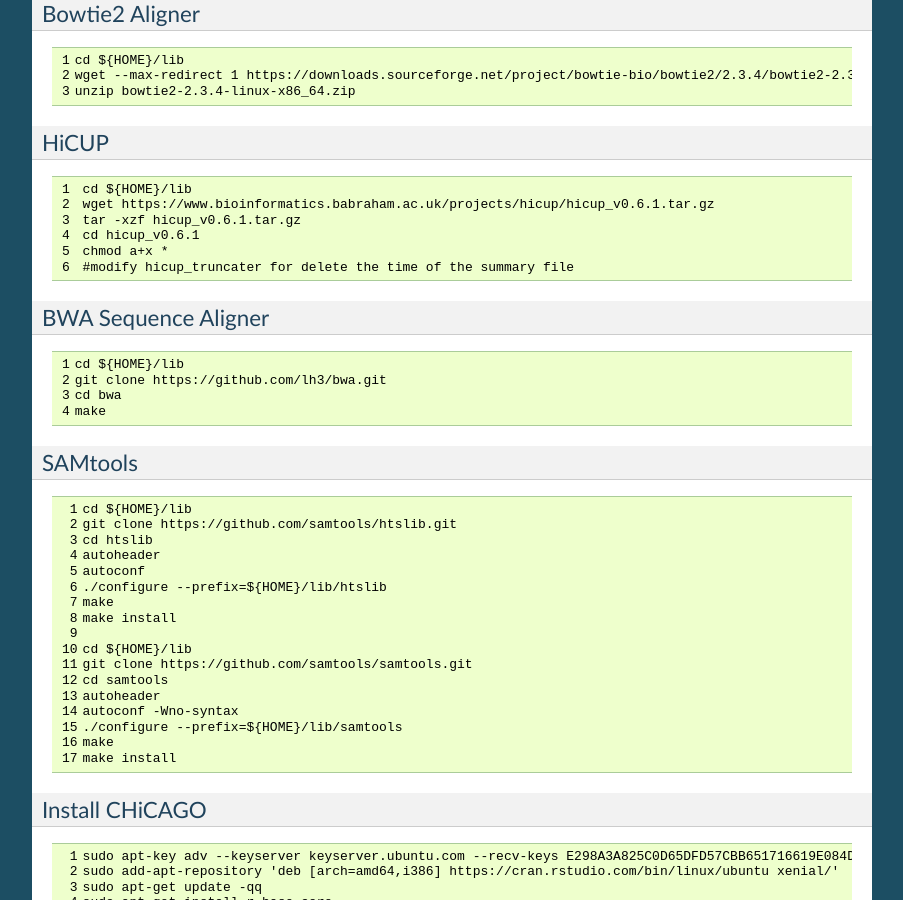
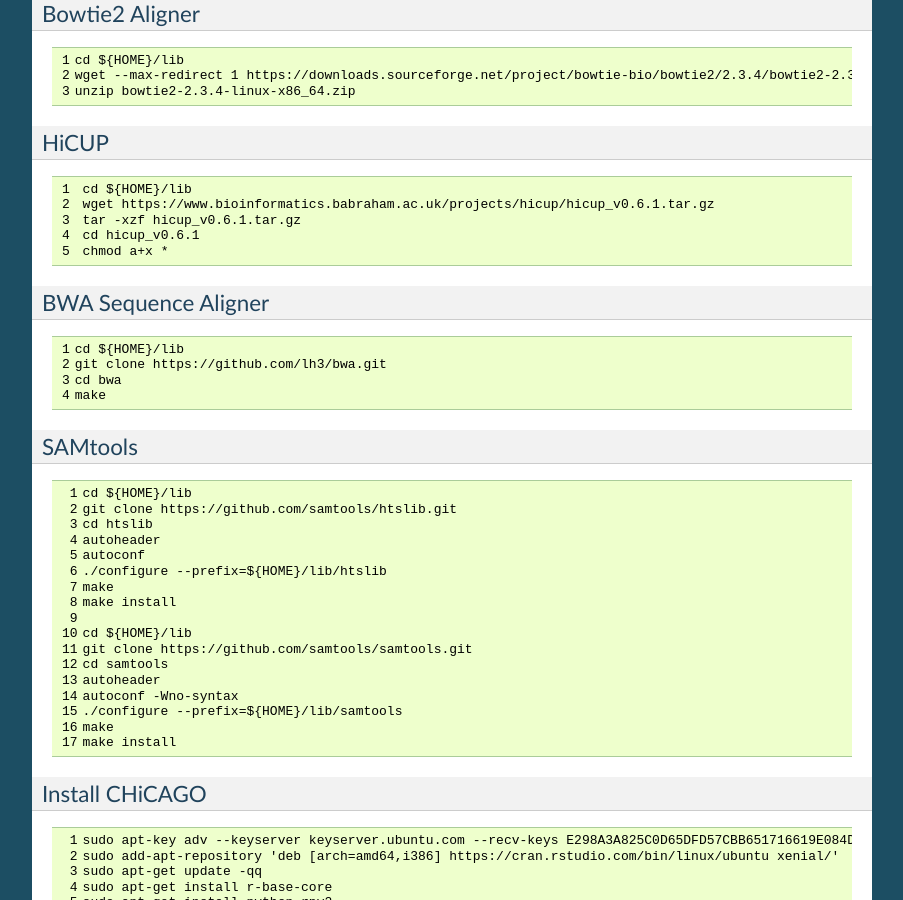
Before and after one commit to Multiscale-Genomics/pyCHiC, a Sphinx documentation site: the page built from docs/full_installation.rst, in a window 1280 px wide and 900 px high, scrolled down 1028 px. Shown: the whole window, without its empty margins (198-1101 px from the left). Built offline with Sphinx 7.4.7, drawn with Linux system fonts in a browser that asks for light colours.

Commit message:
delete comment

```diff
--- a/docs/full_installation.rst
+++ b/docs/full_installation.rst
@@ -100,8 +100,6 @@
     tar -xzf hicup_v0.6.1.tar.gz
     cd hicup_v0.6.1
     chmod a+x *
-    #modify hicup_truncater for delete the time of the summary file
-
 
 BWA Sequence Aligner
 ^^^^^^^^^^^^^^^^^^^^
```
